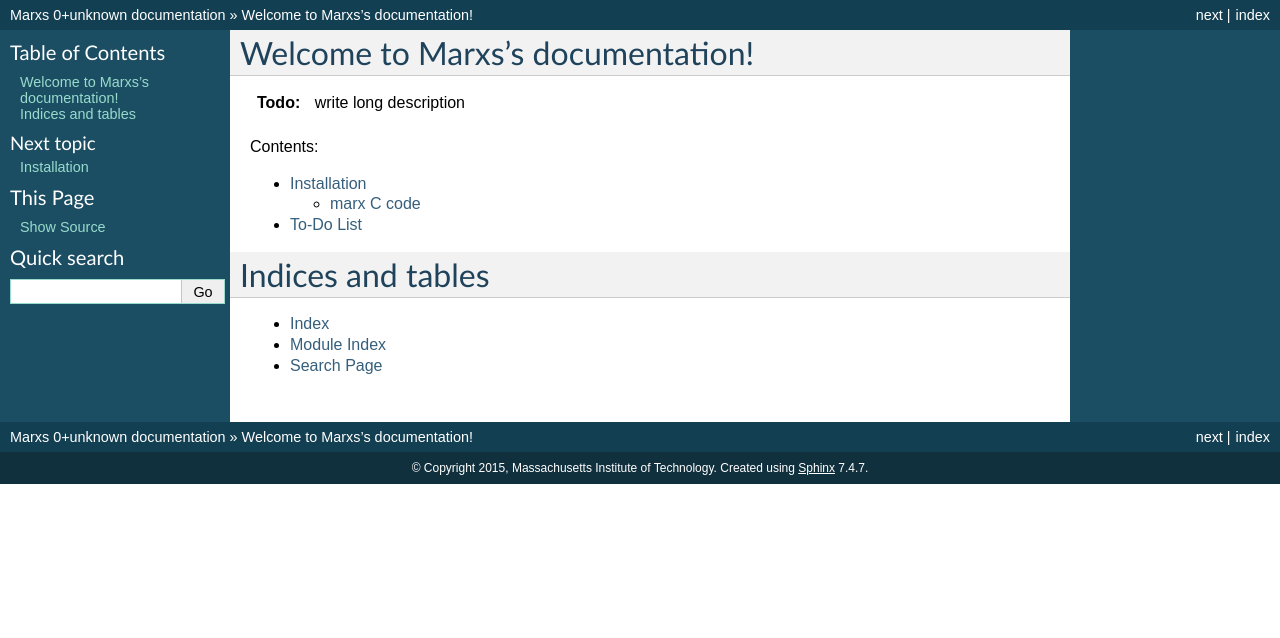
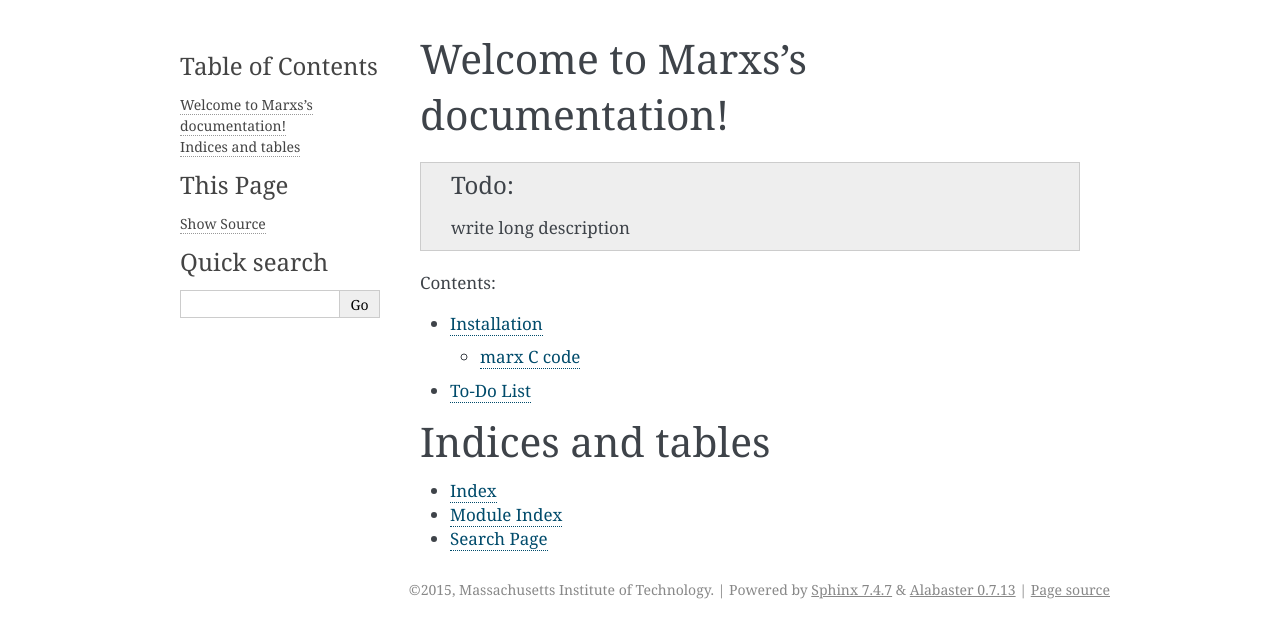
Before and after one commit to Chandra-MARX/marxs, a Sphinx documentation site: the page built from docs/index.rst, in a window 1280 px wide. Shown: the top 638 px of the page. Built offline with Sphinx 7.4.7, drawn with Linux system fonts in a browser that asks for light colours; some of the changed lines change nothing that is shown.

Commit message:
Switch sphinx theme from default to new alabaster

```diff
--- a/docs/conf.py
+++ b/docs/conf.py
@@ -36,7 +36,9 @@
     'sphinx.ext.coverage',
     'sphinx.ext.mathjax',
     'sphinx.ext.inheritance_diagram',
-    'numpydoc']
+    'sphinx.ext.napoleon',
+    'sphinx.ext.viewcode',
+    'sphinx.ext.autosummary']
 
 numpydoc_show_class_members = False
 todo_include_todos = True
@@ -108,12 +110,13 @@
 # If true, keep warnings as "system message" paragraphs in the built documents.
 #keep_warnings = False
 
+autosummary_generate = True
 
 # -- Options for HTML output ----------------------------------------------
 
 # The theme to use for HTML and HTML Help pages.  See the documentation for
 # a list of builtin themes.
-html_theme = 'default'
+html_theme = 'alabaster'
 
 # Theme options are theme-specific and customize the look and feel of a theme
 # further.  For a list of options available for each theme, see the
```
